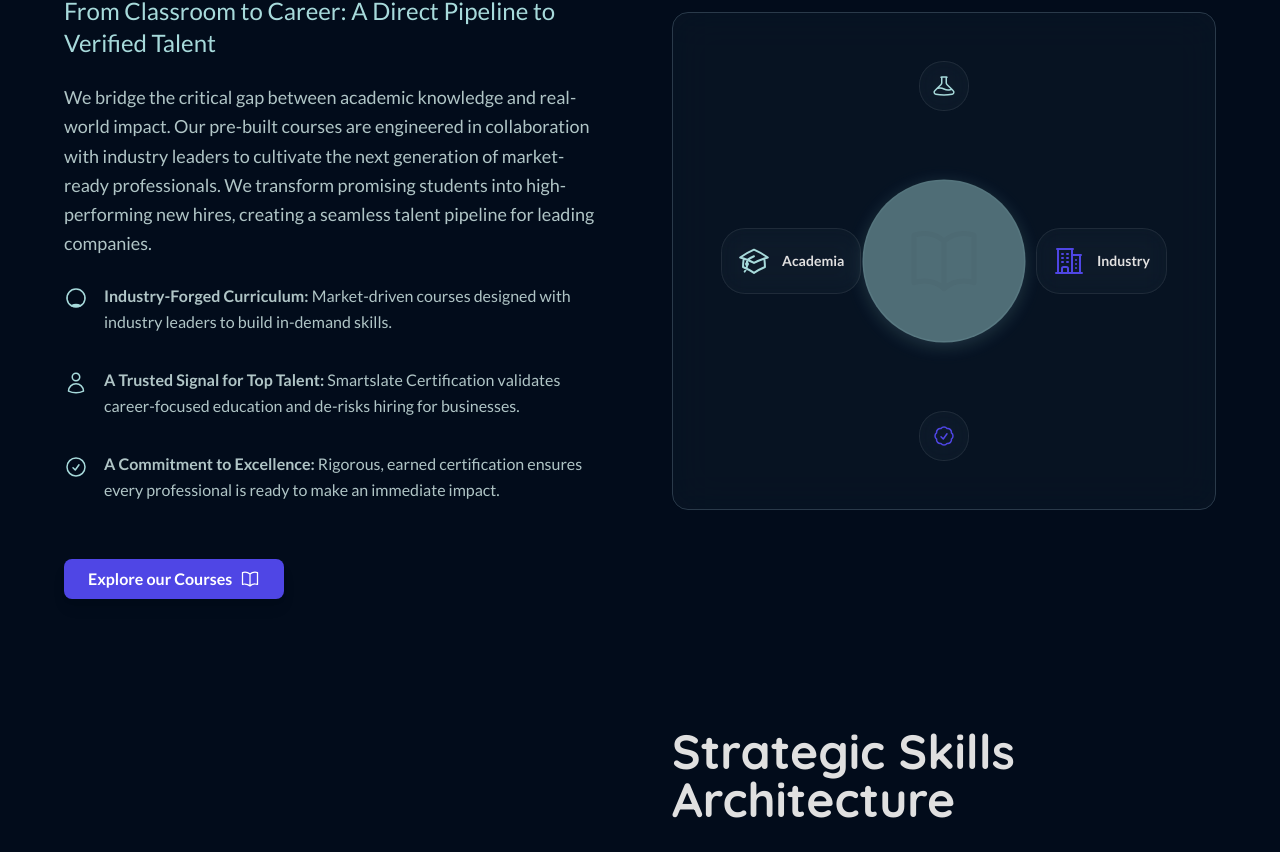
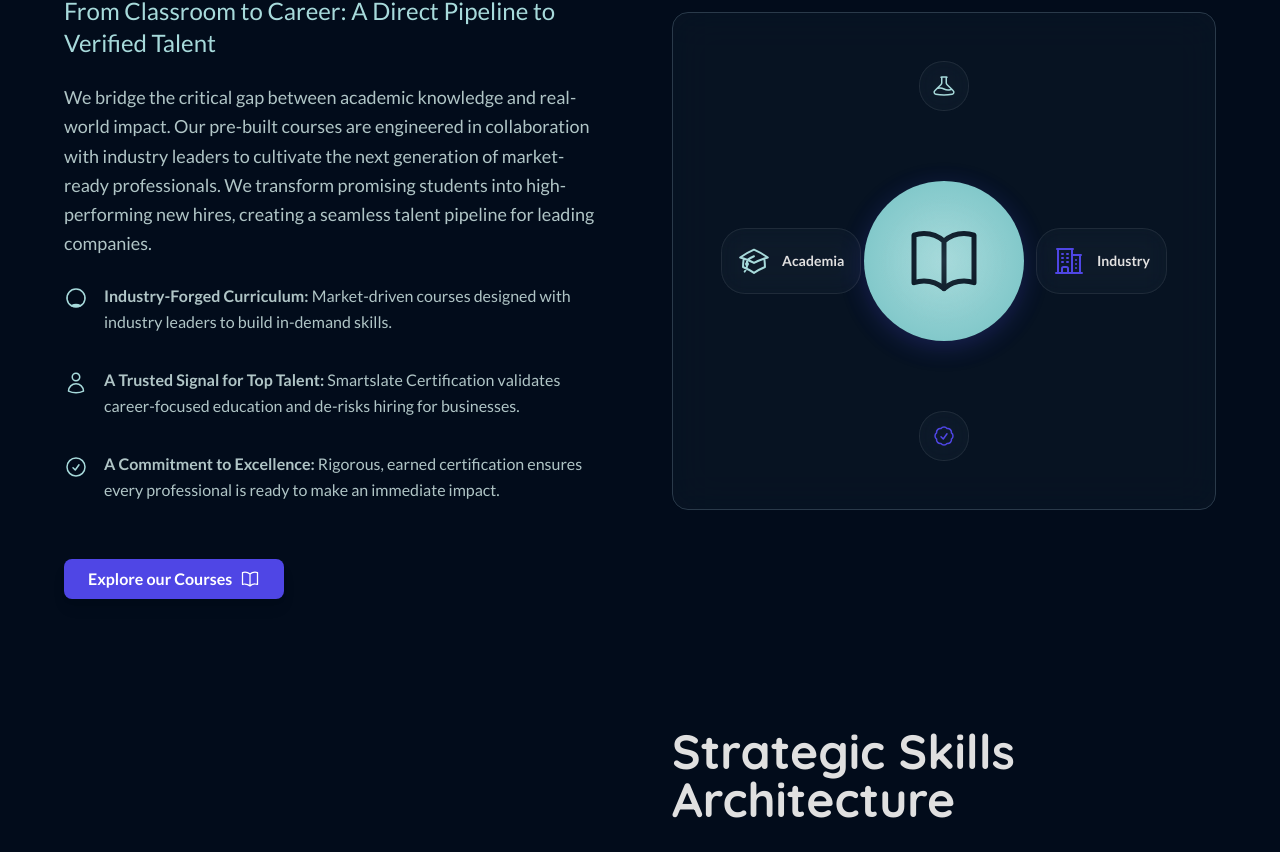
Before and after one commit to notjitin-1994/smartslate-final, a Next.js app: page /products in a window 1280 px wide. Shown: the part 941-1793 px from the top of the page. Built offline with nearby package versions, Linux system fonts and the light colour scheme.

Commit message:
feat(ignite): professional hub-and-spoke animation with brand gradients and reduced-motion support
Co-Authored-By: Jitin Nair <jitin@smartslate.io>

```diff
--- a/src/components/products/IgniteInfographic.tsx
+++ b/src/components/products/IgniteInfographic.tsx
@@ -1,36 +1,34 @@
 'use client';
 
-import { motion } from 'framer-motion';
+import { motion, useReducedMotion } from 'framer-motion';
 
 export default function IgniteInfographic() {
+  const reduced = useReducedMotion();
   return (
     <div className="relative w-full h-full min-h-[400px] flex items-center justify-center">
       {/* Central Hub */}
       <motion.div
-        initial={{ scale: 0 }}
-        animate={{ scale: 1 }}
-        transition={{ duration: 0.5, delay: 0.2 }}
+        initial={reduced ? false : { scale: 0.9, opacity: 0 }}
+        animate={reduced ? { opacity: 1 } : { scale: 1, opacity: 1 }}
+        transition={{ duration: 0.8, ease: 'easeOut' }}
         className="relative"
       >
-        <div className="w-32 h-32 md:w-40 md:h-40 bg-gradient-to-br from-primary-accent to-primary-accent-dark rounded-full flex items-center justify-center shadow-lg shadow-primary-accent/20">
+        <div className="w-32 h-32 md:w-40 md:h-40 rounded-full flex items-center justify-center"
+             style={{ background: 'radial-gradient(60% 60% at 50% 50%, var(--primary-accent) 0%, var(--primary-accent-dark) 100%)', boxShadow: '0 6px 24px rgba(79,70,229,0.25)' }}>
           <svg className="w-16 h-16 md:w-20 md:h-20 text-background-dark" fill="none" viewBox="0 0 24 24" strokeWidth="1.5" stroke="currentColor">
             <path strokeLinecap="round" strokeLinejoin="round" d="M12 6.042A8.967 8.967 0 006 3.75c-1.052 0-2.062.18-3 .512v14.25A8.987 8.987 0 016 18c2.305 0 4.408.867 6 2.292m0-14.25a8.966 8.966 0 016-2.292c1.052 0 2.062.18 3 .512v14.25A8.987 8.987 0 0018 18a8.967 8.967 0 00-6 2.292m0-14.25v14.25" />
           </svg>
         </div>
 
         {/* Pulsing effect */}
-        <motion.div
-          animate={{
-            scale: [1, 1.2, 1],
-            opacity: [0.5, 0, 0.5],
-          }}
-          transition={{
-            duration: 3,
-            repeat: Infinity,
-            ease: "easeInOut",
-          }}
-          className="absolute inset-0 bg-primary-accent rounded-full"
-        />
+        {!reduced && (
+          <motion.div
+            animate={{ scale: [1, 1.15, 1], opacity: [0.25, 0.05, 0.25] }}
+            transition={{ duration: 3.5, repeat: Infinity, ease: 'easeInOut' }}
+            className="absolute inset-0 rounded-full"
+            style={{ background: 'radial-gradient(60% 60% at 50% 50%, var(--primary-accent) 0%, transparent 65%)' }}
+          />
+        )}
       </motion.div>
 
       {/* Orbiting Elements */}
@@ -97,23 +95,23 @@ export default function IgniteInfographic() {
       {/* Connecting Lines */}
       <svg className="absolute inset-0 w-full h-full" style={{ zIndex: -1 }}>
         <motion.line
-          initial={{ pathLength: 0 }}
-          animate={{ pathLength: 1 }}
+          initial={reduced ? false : { pathLength: 0 }}
+          animate={reduced ? { opacity: 0.3 } : { pathLength: 1 }}
           transition={{ duration: 1, delay: 0.5 }}
           x1="15%" y1="50%" x2="35%" y2="50%"
           stroke="url(#gradient1)"
-          strokeWidth="2"
-          strokeDasharray="5 5"
+          strokeWidth="1.5"
+          strokeDasharray="3 4"
           opacity="0.3"
         />
         <motion.line
-          initial={{ pathLength: 0 }}
-          animate={{ pathLength: 1 }}
+          initial={reduced ? false : { pathLength: 0 }}
+          animate={reduced ? { opacity: 0.3 } : { pathLength: 1 }}
           transition={{ duration: 1, delay: 0.7 }}
           x1="65%" y1="50%" x2="85%" y2="50%"
           stroke="url(#gradient1)"
-          strokeWidth="2"
-          strokeDasharray="5 5"
+          strokeWidth="1.5"
+          strokeDasharray="3 4"
           opacity="0.3"
         />
         <defs>
@@ -123,6 +121,26 @@ export default function IgniteInfographic() {
           </linearGradient>
         </defs>
       </svg>
+        <motion.line
+          initial={reduced ? false : { pathLength: 0 }}
+          animate={reduced ? { opacity: 0.3 } : { pathLength: 1 }}
+          transition={{ duration: 1.1, delay: 0.9 }}
+          x1="50%" y1="18%" x2="50%" y2="35%"
+          stroke="url(#gradient1)"
+          strokeWidth="1.5"
+          strokeDasharray="3 4"
+          opacity="0.3"
+        />
+        <motion.line
+          initial={reduced ? false : { pathLength: 0 }}
+          animate={reduced ? { opacity: 0.3 } : { pathLength: 1 }}
+          transition={{ duration: 1.1, delay: 1.1 }}
+          x1="50%" y1="65%" x2="50%" y2="82%"
+          stroke="url(#gradient1)"
+          strokeWidth="1.5"
+          strokeDasharray="3 4"
+          opacity="0.3"
+        />
     </div>
   );
 }
```
